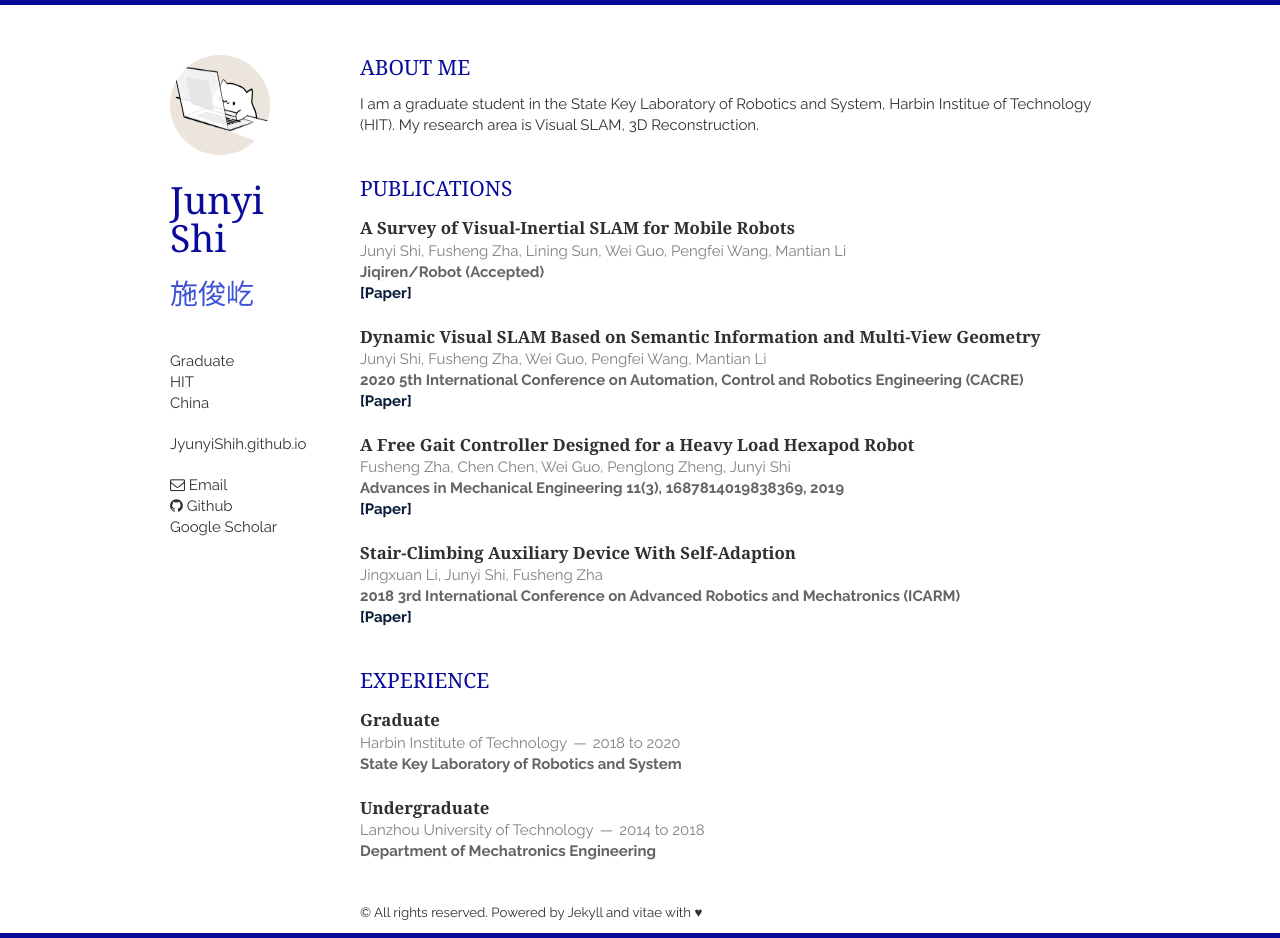
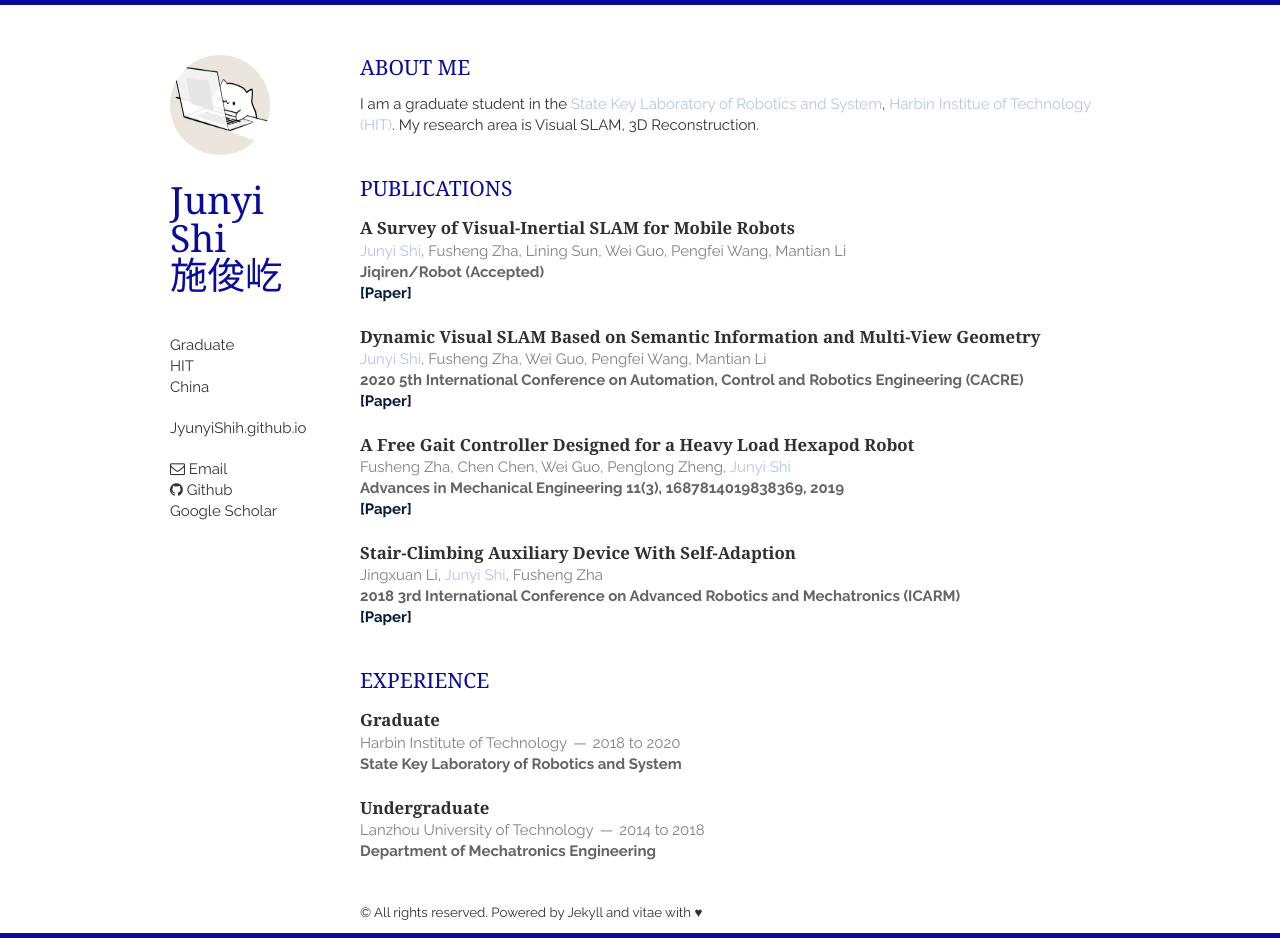
Before and after one commit to JunYiShih/JunYiShih.github.io, a Jekyll site: the page built from index.html, in a window 1280 px wide. Built offline with Jekyll 4.4.1, drawn with Linux system fonts in a browser that asks for light colours; nearby versions of some CDN libraries; the list of posts is cut into pages by our own code; a style sheet for code colours, icons or effects is not loaded.

Commit message:
Update Information

```diff
--- a/_includes/AboutMe.html
+++ b/_includes/AboutMe.html
@@ -1,7 +1,7 @@
 <section class="thirteen columns">
     <h1>About Me</h1>
     <article>
-        <p> I am a graduate student in the <a href="http://robot.hit.edu.cn/main.htm">State Key Laboratory of Robotics and System,</a> <a href="http://www.hit.edu.cn/">Harbin Institue of Technology (HIT)</a>.
+        <p> I am a graduate student in the <a href="http://robot.hit.edu.cn/main.htm"><font color="#B4C5E4">State Key Laboratory of Robotics and System</font></a>, <a href="http://www.hit.edu.cn/"><font color="#B4C5E4">Harbin Institue of Technology (HIT)</font></a>.
         My research area is Visual SLAM, 3D Reconstruction.</p>
     </article>
 </section>
--- a/_includes/Publications.html
+++ b/_includes/Publications.html
@@ -3,7 +3,7 @@
     <article>
         <header>
             <h1>A Survey of Visual-Inertial SLAM for Mobile Robots</h1>
-            <span><b>Junyi Shi</b>, Fusheng Zha, Lining Sun, Wei Guo, Pengfei Wang, Mantian Li</span>
+            <span><font color="#B4C5E4">Junyi Shi</font>, Fusheng Zha, Lining Sun, Wei Guo, Pengfei Wang, Mantian Li</span>
         </header>
         <p>
             <em>Jiqiren/Robot (Accepted)</em>
@@ -17,7 +17,7 @@
     <article>
         <header>
             <h1>Dynamic Visual SLAM Based on Semantic Information and Multi-View Geometry</h1>
-            <span><b>Junyi Shi</b>, Fusheng Zha, Wei Guo, Pengfei Wang, Mantian Li</span>
+            <span><font color="#B4C5E4">Junyi Shi</font>, Fusheng Zha, Wei Guo, Pengfei Wang, Mantian Li</span>
         </header>
         <p>
             <em>2020 5th International Conference on Automation, Control and Robotics Engineering (CACRE)</em>
@@ -30,7 +30,7 @@
     <article>
         <header>
             <h1>A Free Gait Controller Designed for a Heavy Load Hexapod Robot</h1>
-            <span>Fusheng Zha, Chen Chen, Wei Guo, Penglong Zheng, <b>Junyi Shi</b></span>
+            <span>Fusheng Zha, Chen Chen, Wei Guo, Penglong Zheng, <font color="#B4C5E4">Junyi Shi</font></span>
         </header>
         <p>
             <em>Advances in Mechanical Engineering 11(3), 1687814019838369, 2019</em>
@@ -43,7 +43,7 @@
     <article>
         <header>
             <h1>Stair-Climbing Auxiliary Device With Self-Adaption</h1>
-            <span>Jingxuan Li, Junyi Shi, Fusheng Zha</b></span>
+            <span>Jingxuan Li, <font color="#B4C5E4">Junyi Shi</font>, Fusheng Zha</b></span>
         </header>
         <p>
             <em>2018 3rd International Conference on Advanced Robotics and Mechatronics (ICARM)</em>
--- a/_layouts/layout.html
+++ b/_layouts/layout.html
@@ -28,9 +28,8 @@
     <header class="three columns">
         <img src="{{ site.baseurl }}static/img/profile.png" class="me">
         <h1>Junyi<br>
-            Shi</h1>
-        <h3><font color="#3D52D5">施俊屹</font></h3>
-
+            Shi<br>
+            施俊屹</h1>
         <p>
             <a href="{{ site.tel_full }}">{{ site.tel }}</a>
         </p>
```
Also changed, not shown: README.md.
